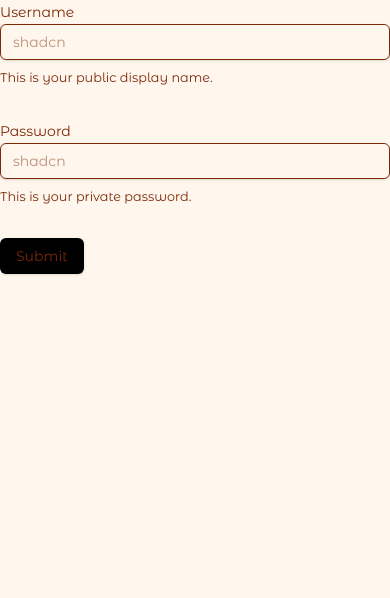
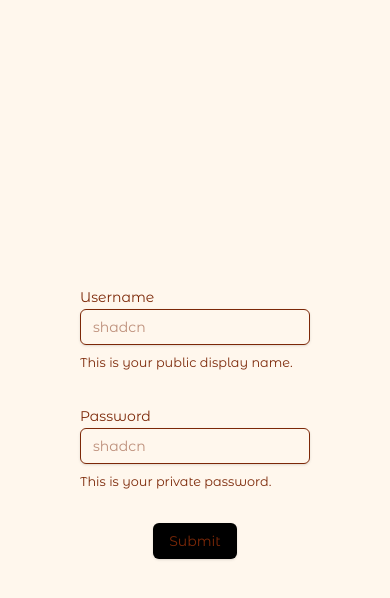
Before and after one commit to jakespvk/kimmy-esthi-frontend, a Next.js app: page /admin in a window 390 px wide. Shown: the top 598 px of the page. Built offline with nearby package versions, Linux system fonts and the light colour scheme; no server answers.

Commit message:
some mobile styles

```diff
--- a/app/admin/dashboard/new-appointments.tsx
+++ b/app/admin/dashboard/new-appointments.tsx
@@ -90,12 +90,12 @@ export default function NewAppointments() {
 
   return (
     <>
-      <div className="flex items-center justify-center my-5">
+      <div className="flex flex-col md:flex md:items-center md:justify-center my-5">
         <h1 className="text-xl">Create New Appointments</h1>
       </div>
 
       <form onSubmit={onSubmit}>
-        <div className="flex flex-col items-center justify-center">
+        <div className="md:flex md:flex-col md:items-center md:justify-center">
           <div className="flex flex-row items-center justify-center border rounded-xl">
             <div className="flex flex-col space-y-3 mx-3">
               {selectedTimes.map((item, idx) => {
--- a/app/admin/page.tsx
+++ b/app/admin/page.tsx
@@ -42,7 +42,8 @@ const Admin = () => {
   }
 
   return (
-    <div>
+    <div className="flex items-center justify-center h-svh">
+      <div className="flex items-center justify-center max-w-4/5 md:max-w-1/5">
         <Form {...form}>
           <form onSubmit={form.handleSubmit(onSubmit)} className="space-y-8">
             <FormField
@@ -77,9 +78,12 @@ const Admin = () => {
                 </FormItem>
               )}
             />
+            <div className='flex justify-center'>
               <Button type="submit">Submit</Button>
+            </div>
           </form>
         </Form>
+      </div>
     </div>
   )
 }
```
Lines whose indentation alone changed are shown as unchanged.
